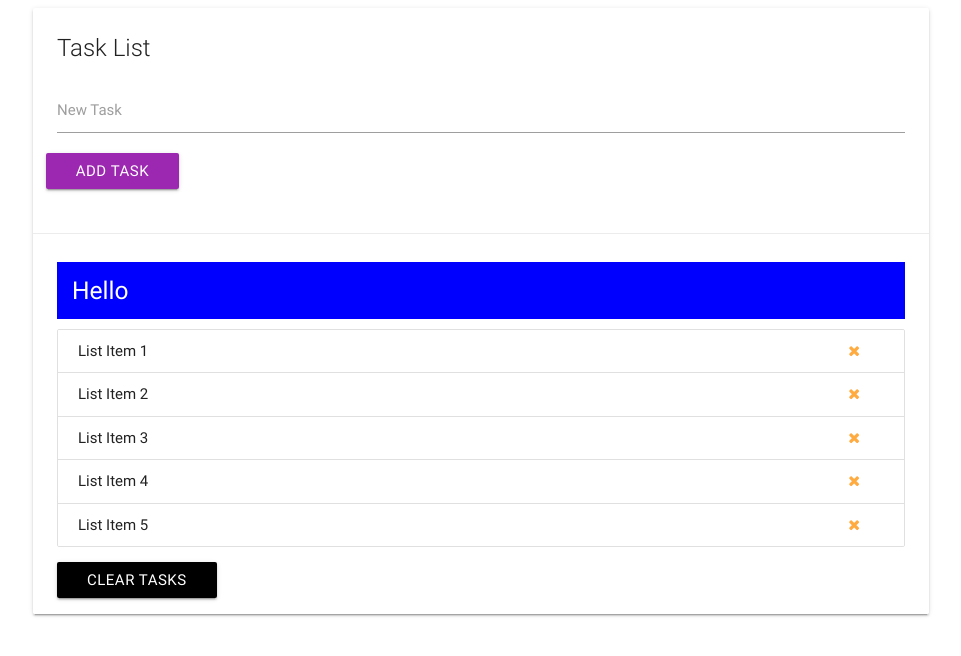
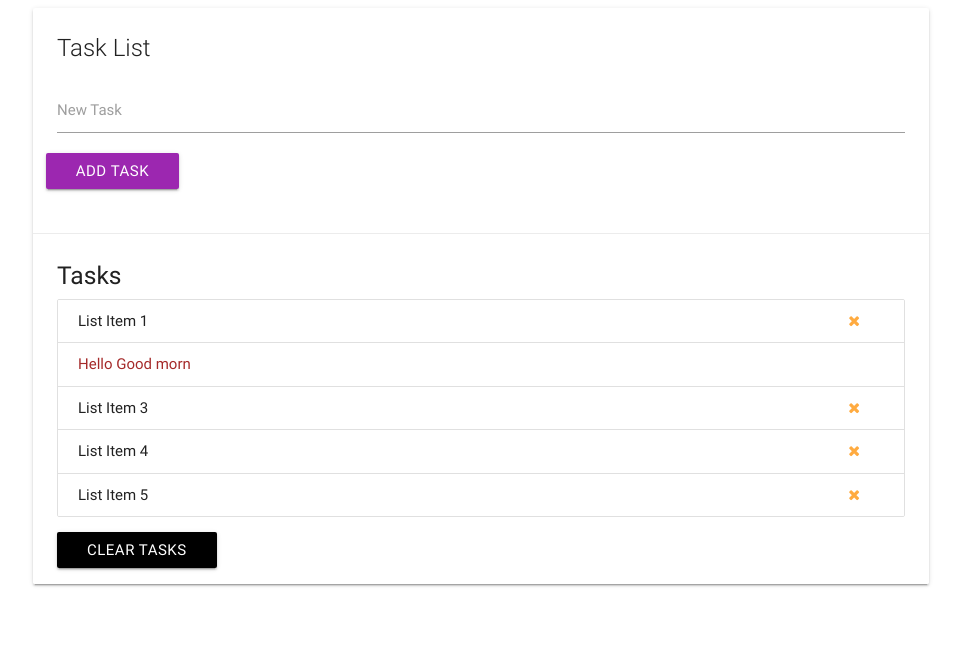
Before and after one commit to jaganjavid/kanmani-morn, a plain HTML site: page javascript/2-dom/index.html in a window 1280 px wide. Shown: the whole page, without its empty margins (159-1120 px from the left). Drawn offline with nearby package versions, Linux system fonts and the light colour scheme.

Commit message:
added a dom travesing

```diff
--- a/javascript/2-dom/1-dom-single-element.js
+++ b/javascript/2-dom/1-dom-single-element.js
@@ -18,3 +18,12 @@ taskTitle.style.padding = "15px";
 
 // Change Content
 taskTitle.innerText = "Hello";
+
+// document.querySelector();
+
+// console.log(document.querySelector("#btn-test"));
+// console.log(document.querySelector(".card-action"));
+// console.log(document.querySelector("h5"));
+
+document.querySelector("li").style.color = 'green';
+document.querySelector("li:nth-child(2)").style.color = 'blue';
--- /dev/null
+++ b/javascript/2-dom/3-travesing-dom.js
@@ -0,0 +1,49 @@
+
+
+let val;
+
+const list = document.querySelector(".collection");
+const listItem = document.querySelector("li:last-child")
+
+val = list;
+val = list.childNodes;
+val = list.childNodes[0].nodeName;
+val = list.childNodes[1].nodeName;
+val = list.childNodes[2].nodeName;
+val = list.childNodes[1].nodeType;
+
+
+// 1 - Element
+// 3 - Text Node
+// 8 - Comment
+
+// Get the children element
+
+val = list.children; // ***
+val = list.children[0];
+val = list.children[1];
+val = list.children[1].innerText = "Hello Good morn";
+val = list.children[1].style.color = "brown";
+val = list.children[3].children[0];
+
+// FirstChild
+val = list.firstChild;
+val = list.firstElementChild;
+
+// LastChild
+val = list.lastChild;
+val = list.lastElementChild;
+
+// Count child node
+val = list.childElementCount;
+
+// Get parent node
+val = list.parentElement;
+
+val = listItem;
+val = listItem.nextElementSibling;
+
+val = listItem.previousElementSibling;
+
+
+console.log(val);
--- a/javascript/2-dom/index.html
+++ b/javascript/2-dom/index.html
@@ -10,9 +10,12 @@
         integrity="sha384-wvfXpqpZZVQGK6TAh5PVlGOfQNHSoD2xbE+QkPxCAFlNEevoEH3Sl0sibVcOQVnN" crossorigin="anonymous">
     <title>Task List</title>
 
+
+
 </head>
 
 <body>
+
     <div class="container">
         <div class="row">
             <div class="col s12">
@@ -76,12 +79,11 @@
     </div>
 
 
-
     <script src="https://code.jquery.com/jquery-3.2.1.js"
         integrity="sha256-DZAnKJ/6XZ9si04Hgrsxu/8s717jcIzLy3oi35EouyE=" crossorigin="anonymous"></script>
     <script src="https://cdnjs.cloudflare.com/ajax/libs/materialize/0.100.2/js/materialize.min.js"></script>
 
-    <script src="./1-dom-single-element.js"></script>
+    <script src="./3-travesing-dom.js"></script>
 </body>
 
 </html>
```
Also changed, not shown: javascript/2-dom/2-dom-select-multiple-element.js (added, +43 -0 lines).
